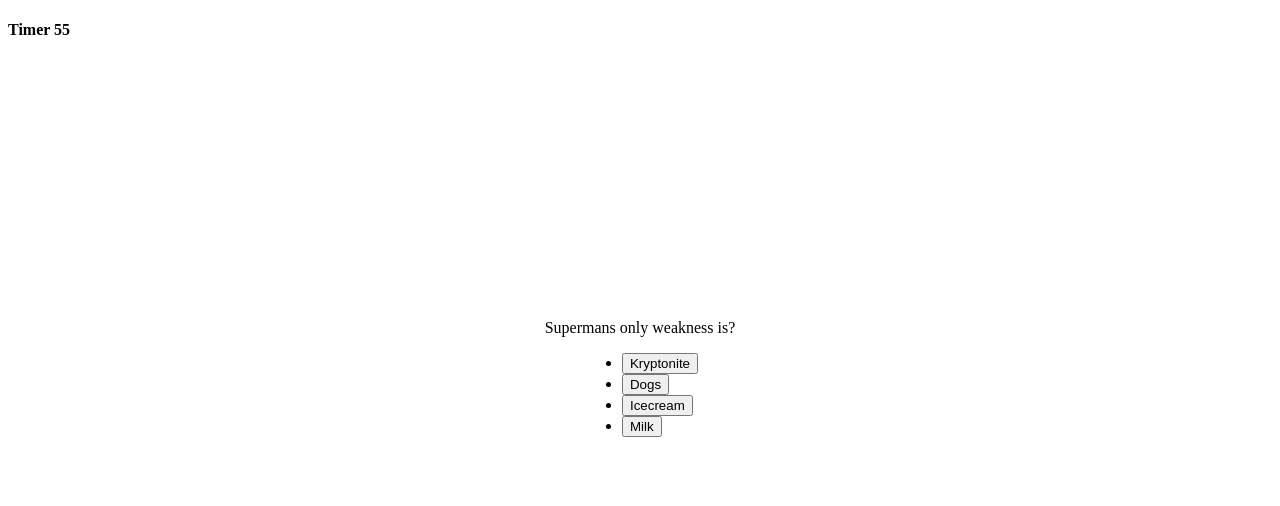
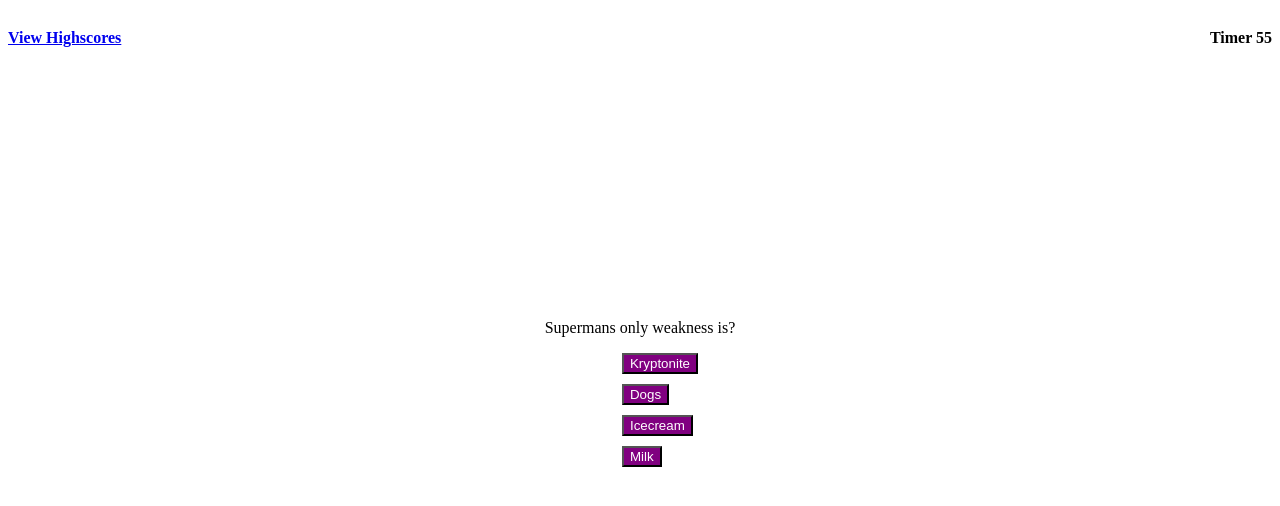
Before and after one commit to cdunahee36/Code-Quiz, a plain HTML site: page questions.html in a window 1280 px wide. Drawn offline with Linux system fonts and the light colour scheme.

Commit message:
Updated the style of the questions css and formatted the timer and highscore link properly to page.

```diff
--- a/questions.css
+++ b/questions.css
@@ -1,11 +1,41 @@
+/*Holds the question content in the center of screen*/
+
 .container {
     display: flex;
     justify-content: center;
     align-items: center;
     flex-direction: column;
-    margin-top: 280px;
+    margin-top: 250px;
     margin-left: auto;
     margin-right: auto;
     margin-bottom: auto;
     max-width: auto;
 }
+
+/*Contians the timer and highscores link*/
+
+.top-wrapper {
+    display: flex;
+    justify-content: space-between;
+    align-items: center;
+    margin-left: auto;
+    margin-right: auto;
+    margin-bottom: auto;
+    max-width: auto;
+}
+
+/*These contain each the highscore link and timer*/
+
+.top-wrapper-left {
+    float: left;
+}
+
+.top-wrapper-right {
+    float: right;
+ }
+
+ .choice-button {
+     background-color: purple;
+     margin-bottom: 10px;
+     color: white;
+ }
--- a/questions.html
+++ b/questions.html
@@ -8,13 +8,21 @@
 </head>
 <body>
 
-<h4 class="time"></h4>
 
+<div class="top-wrapper">
+<aside class= "top-wrapper-left">
+    <a href="high score page"><h4>View Highscores</h4></a>
+</aside>
 
+<aside class="top-wrapper-right">
+    <h4 class="time"></h4>
+</aside>
+</div>
 
 <main class="container">
     <content id="questionText"></content>
     <div class="choices"></div>
+    <p class="wrong-right"></p>
 </main>
 
 <script src="questions.js"></script>
--- a/questions.js
+++ b/questions.js
@@ -10,6 +10,7 @@ var questionText = document.getElementById("questionText");
 var choices = document.querySelector('.choices');
 var timeEl = document.querySelector('.time');
 var currentQuestionIndex = 0;
+
 
 setTime();
 //List of questions for the quiz
@@ -43,28 +44,28 @@ const questions = [{
 
 
 function generatedChoicesList() {
-   console.log("Testing");
-   var qList = document.createElement('ul');
-   var currentQuestion = questions[currentQuestionIndex];
-   console.log("testing");
-
-   for (var i = 0; i < currentQuestion.choices.length; i++) {
-
+   function addChoice(choice) {
       var lChoices = document.createElement('li');
-       var choiceText = currentQuestion.choices[i];
+      var choiceText = choice;
       var button = document.createElement("button");
-       button.textContent = currentQuestion.choices[i];
+      button.textContent = choiceText;
+      button.className = "choice-button";
       console.log("adding choie " + choiceText);
 
       button.addEventListener("click", function() {
-         console.log(button.textContent);
-         moveOn();
         attemptAnswer(button.textContent);
-       }, false);
+      }, true);
 
       lChoices.appendChild(button);
       qList.appendChild(lChoices);
    }
+
+   var qList = document.createElement('ul');
+   qList.style = "list-style: none; spacing: 10px;";
+
+   var currentQuestion = questions[currentQuestionIndex];
+
+   currentQuestion.choices.forEach(addChoice);
 
    // Finally, return the constructed list:
    return qList;
@@ -93,7 +94,16 @@ function setTime() {
 
 
 function attemptAnswer(answerString) {
-   console.log("Selected " + answerString);
+   var currentQuestion = questions[currentQuestionIndex];
+   var answerTag = document.querySelector('.wrong-right');
+
+   if (currentQuestion.answer === answerString) {
+      answerTag.textContent = "Correct";
+   } else {
+      answerTag.textContent = "Wrong";
+   }
+
+   moveOn();
 }
 
 function refreshScreen() {
```
Lines whose indentation alone changed are shown as unchanged.
